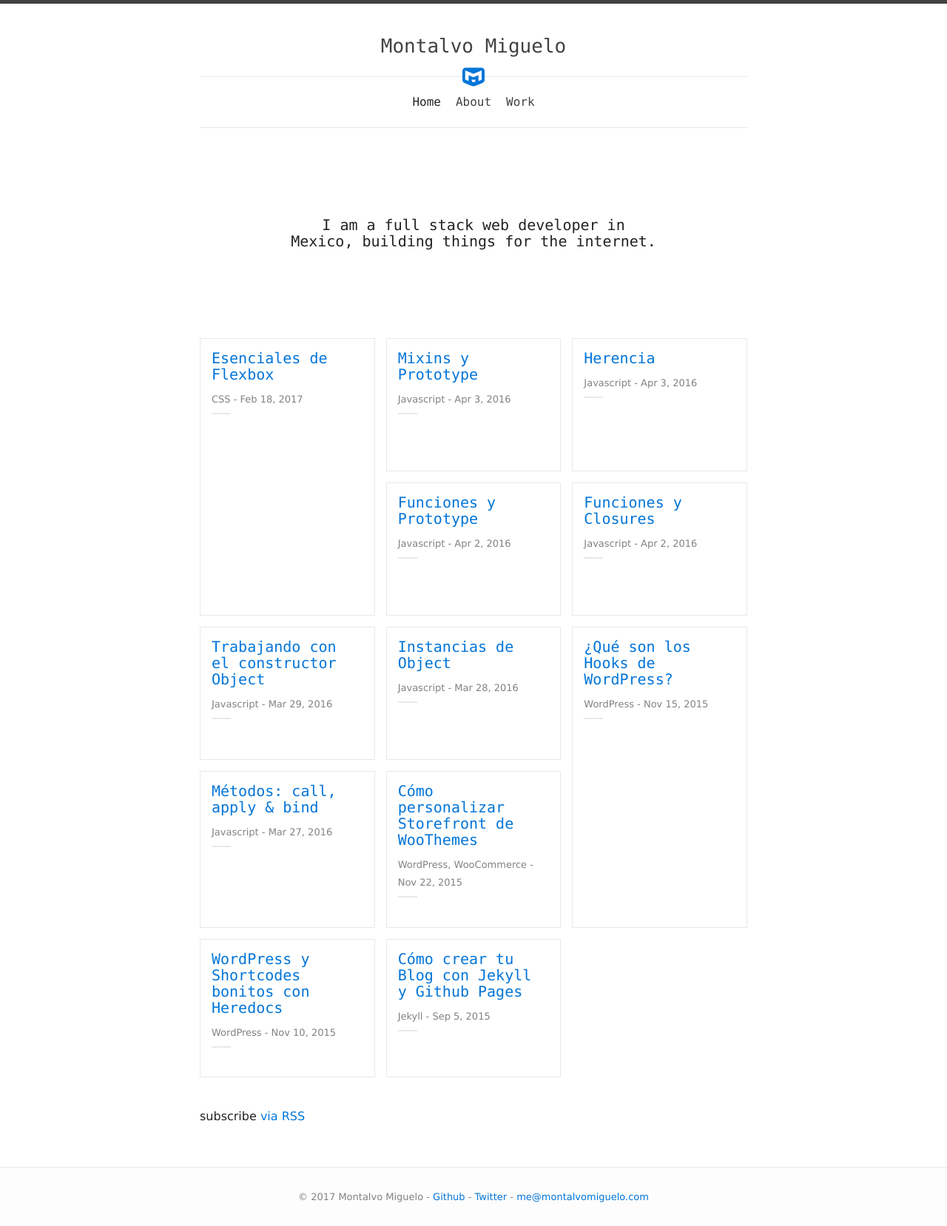
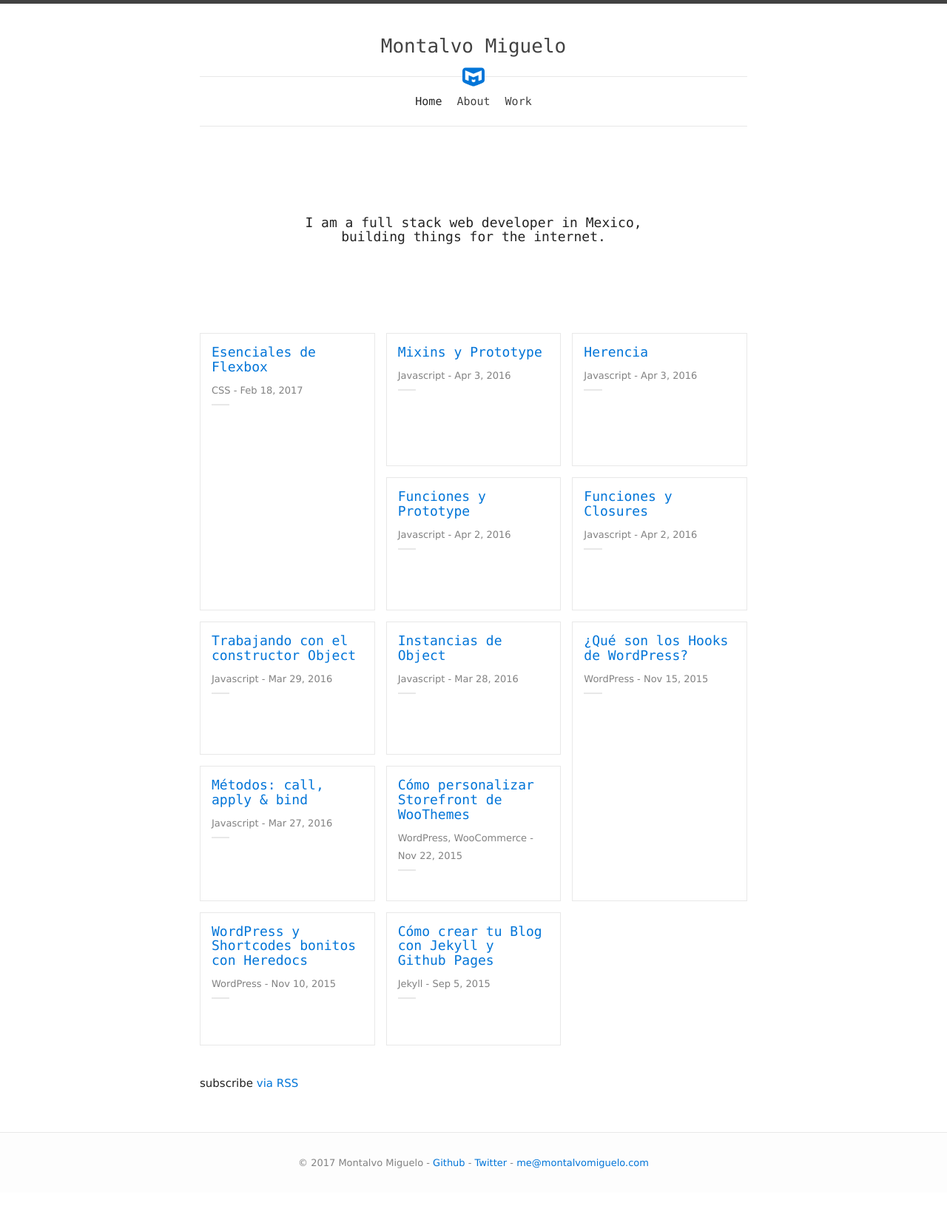
Before and after one commit to montalvomiguelo/montalvomiguelo.github.io, a Jekyll site: the page built from index.html, in a window 1280 px wide. Shown: the whole page at 74% size. Built offline with Jekyll 4.4.1, drawn with Linux system fonts in a browser that asks for light colours; after the commit the page ends 1612 px from its top, so only the background shows below that.

Commit message:
update font size

```diff
--- a/_sass/_base.scss
+++ b/_sass/_base.scss
@@ -50,7 +50,7 @@ h1, h2, h3, h4, h5, h6 {
 p, blockquote, pre,
 ul, ol, dl, figure,
 %vertical-rhythm {
-  margin-bottom: $phi * 1rem;
+  margin-bottom: $phi * 1em;
 }
 
 
--- a/_sass/_layout.scss
+++ b/_sass/_layout.scss
@@ -111,7 +111,7 @@
 
 .site-description {
   @extend .page-heading;
-  font-size: 20px;
+  font-size: 18px;
   max-width: $content-width / $phi;
   margin-left: auto;
   margin-right: auto;
@@ -229,7 +229,7 @@
   }
 
   h2 {
-    font-size: 20px;
+    font-size: 18px;
   }
 
   .post-meta {
--- a/css/main.scss
+++ b/css/main.scss
@@ -7,13 +7,15 @@
 // Global Config
 // ==========================================================================
 
+$phi: 1.618;
+
 $base-font-family: "Lucida Sans Unicode", "Lucida Grande", sans-serif;
 $header-font-family: "Lucida Console", Monaco, monospace;
-$base-font-size:   16px;
+$base-font-size:   15px;
 $base-font-weight: 400;
 $headings-font-weight: 500;
-$small-font-size:  $base-font-size * 0.8125;
-$base-line-height: 1.5;
+$small-font-size:  13px;
+$base-line-height: $phi;
 
 $spacing-unit:     30px;
 
@@ -25,7 +27,6 @@ $grey-color:       #828282;
 $grey-color-light: lighten($grey-color, 40%);
 $grey-color-dark:  darken($grey-color, 25%);
 
-$phi: 1.618;
 
 // Width of the content area
 $content-width:    800px;
```
